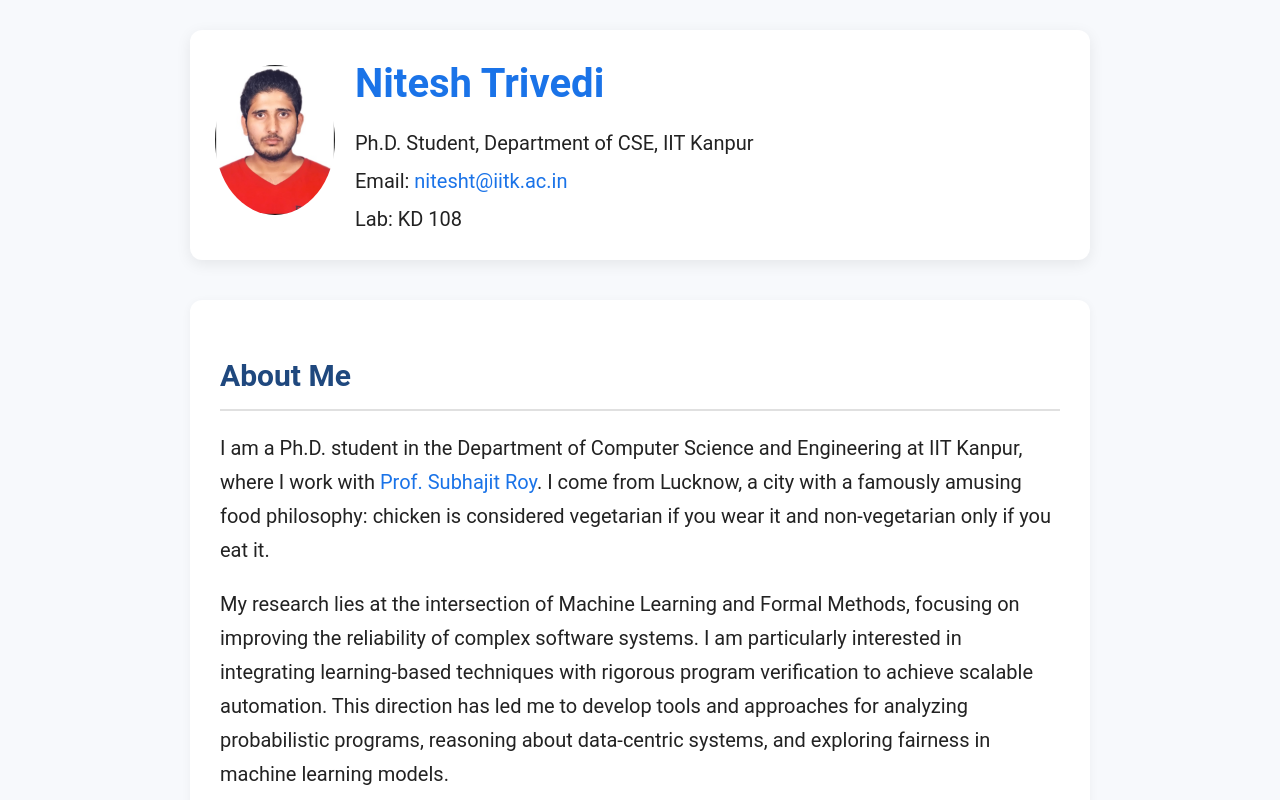
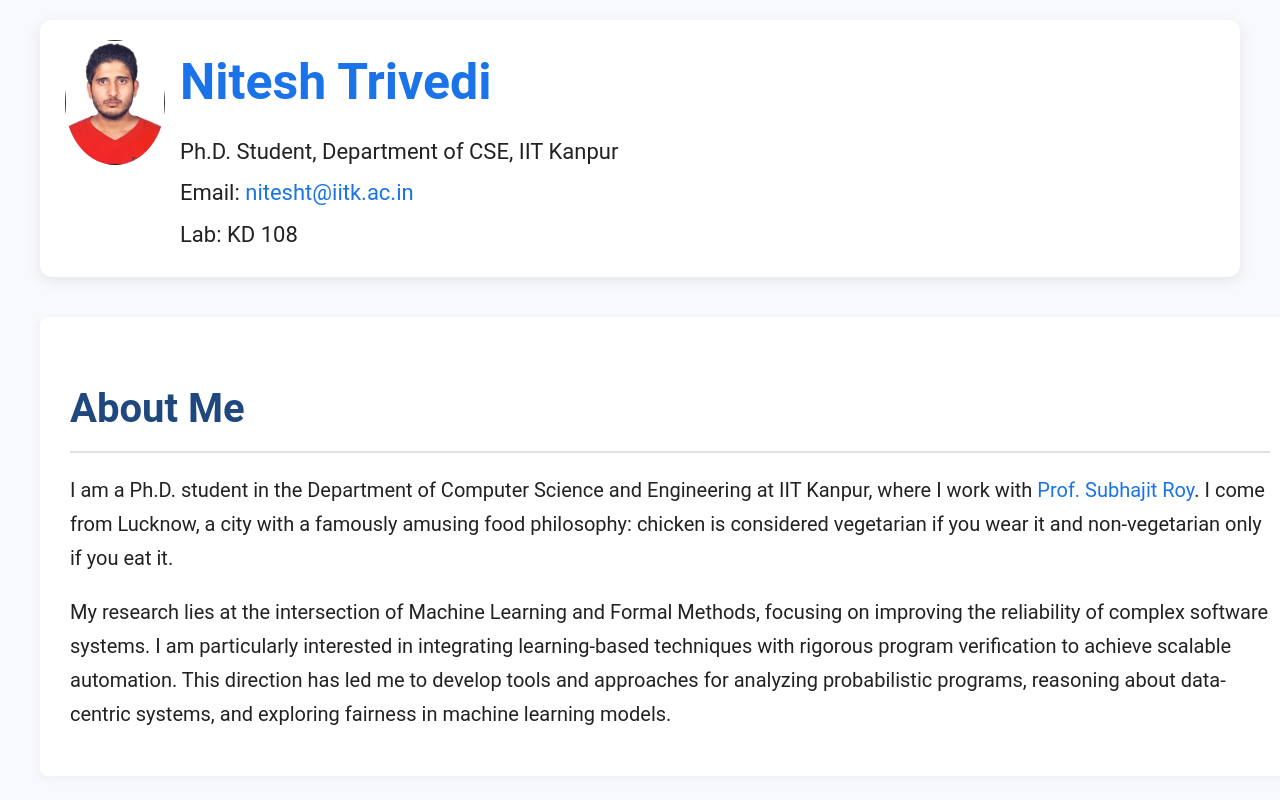
Before and after one commit to trivedi-nitesh/trivedi-nitesh.github.io, a plain HTML site: page index.html in a window 1280 px wide. Shown: the top 800 px of the page. Drawn offline with Linux system fonts and the light colour scheme; a web font is replaced by a local one.

Commit message:
Refactor styles for improved layout and readability

```diff
--- a/index.html
+++ b/index.html
@@ -13,25 +13,25 @@
 body {
     font-family: 'Aakar', 'Roboto', sans-serif;
     margin: 0;
-    padding: 0 20px;
+    padding: 0;
     background-color: #f7f9fc;
     line-height: 1.7;
     color: #222;
-    font-size: 20px; /* slightly larger for better readability */
+    font-size: 20px;
 }
 
-/* Container */
+/* Container stretches full width */
 .container {
-    max-width: 900px;
-    margin: auto;
-    padding: 30px 20px;
+    width: 100%;
+    padding: 20px 40px; /* space from edges */
+    box-sizing: border-box;
 }
 
 /* Header */
 header {
     display: flex;
+    align-items: flex-start;
     flex-wrap: wrap;
-    align-items: center;
     margin-bottom: 40px;
     background: #ffffff;
     padding: 20px 25px;
@@ -40,36 +40,38 @@ header {
 }
 
 header img {
-    width: 120px;
+    width: 100px;
     border-radius: 50%;
-    margin-right: 20px;
+    margin-right: 15px;
     margin-bottom: 10px;
     flex-shrink: 0;
 }
 
 header .intro {
     flex: 1;
+    text-align: left;
 }
 
 header h1 {
     color: #1a73e8; /* Highlighted name */
     margin: 0 0 8px 0;
-    font-size: 2em;
+    font-size: 2.5em;
 }
 
 header p {
     margin: 4px 0;
-    font-size: 1em;
+    font-size: 1.1em;
 }
 
 /* Sections */
 .section {
     background: #ffffff;
     padding: 25px 30px;
-    border-radius: 12px;
+    border-radius: 8px;
     margin-bottom: 30px;
     box-shadow: 0 2px 10px rgba(0,0,0,0.05);
     transition: transform 0.2s ease;
+    width: 100%;
 }
 
 .section:hover {
@@ -81,12 +83,14 @@ header p {
     border-bottom: 2px solid #e0e0e0;
     padding-bottom: 8px;
     margin-bottom: 15px;
+    font-size: 2em;
 }
 
 /* Lists */
 .section ul {
     list-style-type: disc;
     padding-left: 20px;
+    font-size: 1.1em;
 }
 
 /* Links */
@@ -100,11 +104,10 @@ a:hover {
 }
 
 /* Responsive tweaks */
-@media (max-width: 600px) {
+@media (max-width: 800px) {
     header {
         flex-direction: column;
-        align-items: center;
-        text-align: center;
+        align-items: flex-start;
     }
 
     header img {
@@ -112,7 +115,7 @@ a:hover {
     }
 
     header .intro p {
-        font-size: 0.95em;
+        font-size: 1em;
     }
 }
 </style>
```
